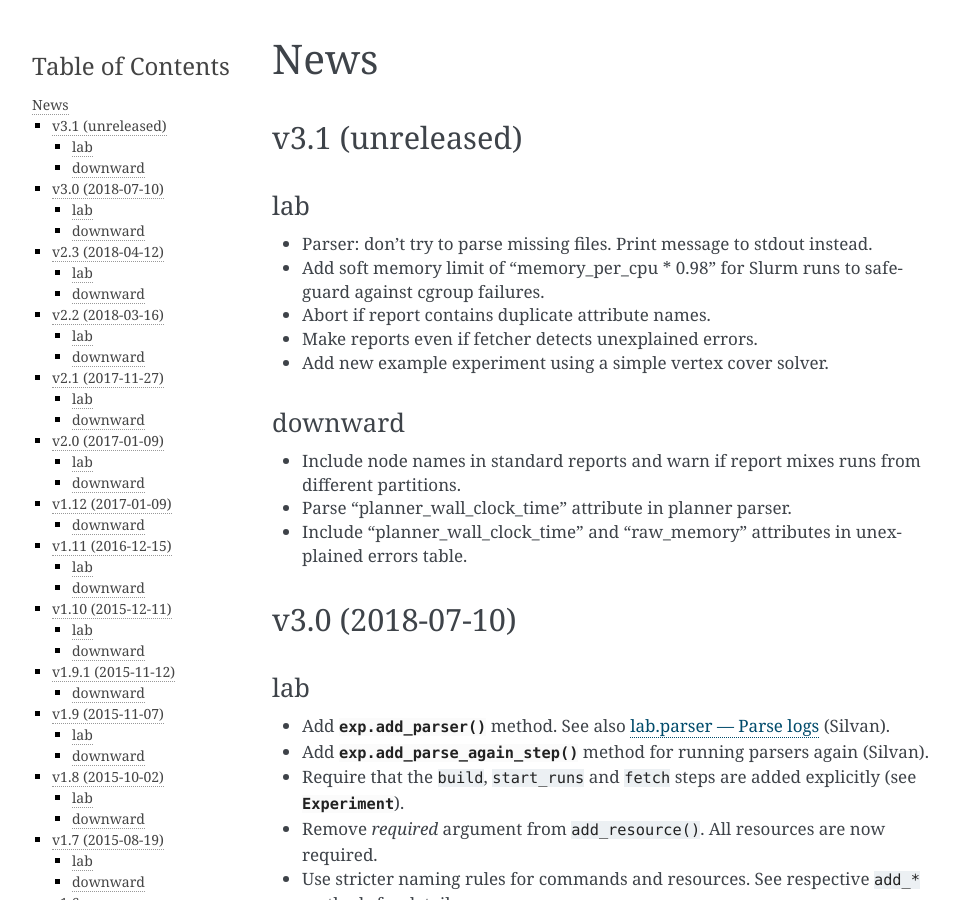
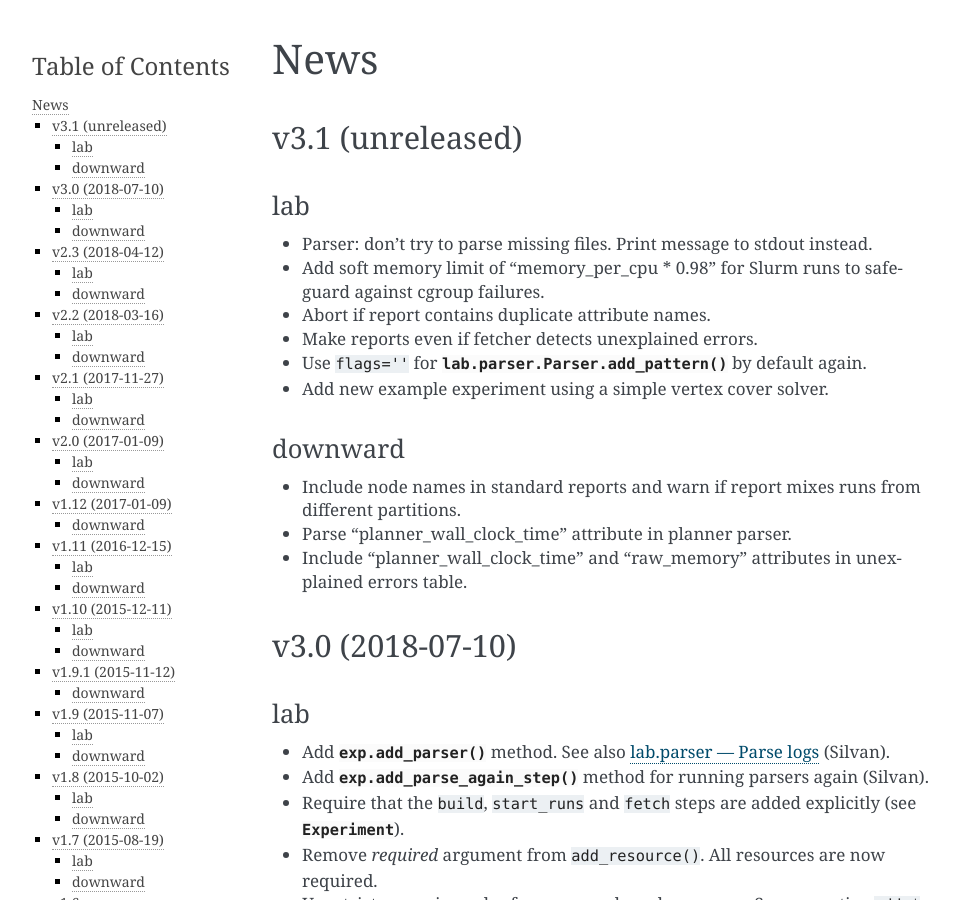
Before and after one commit to aibasel/lab, a Sphinx documentation site: the page built from docs/news.rst, in a window 1280 px wide and 900 px high. Shown: the whole window, without its empty margins (148-1107 px from the left). Built offline with Sphinx 7.4.7, drawn with Linux system fonts in a browser that asks for light colours; pages that are not in the unit, such as notebooks, are missing from menus.

Commit message:
Update news.

```diff
--- a/docs/news.rst
+++ b/docs/news.rst
@@ -14,6 +14,7 @@ lab
 * Add soft memory limit of "memory_per_cpu * 0.98" for Slurm runs to safeguard against cgroup failures.
 * Abort if report contains duplicate attribute names.
 * Make reports even if fetcher detects unexplained errors.
+* Use ``flags=''`` for :meth:`lab.parser.Parser.add_pattern` by default again.
 * Add new example experiment using a simple vertex cover solver.
 
 downward
```
